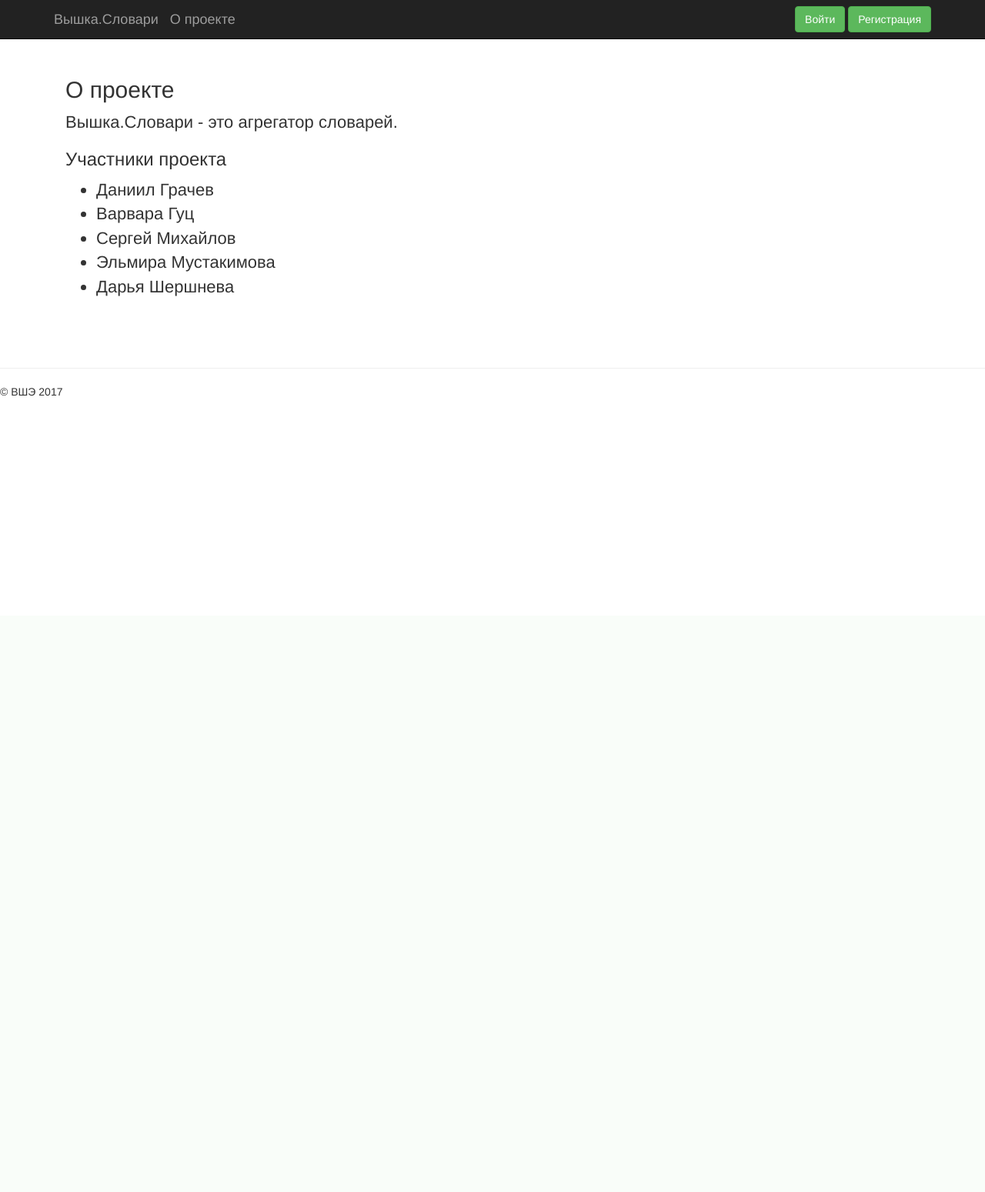
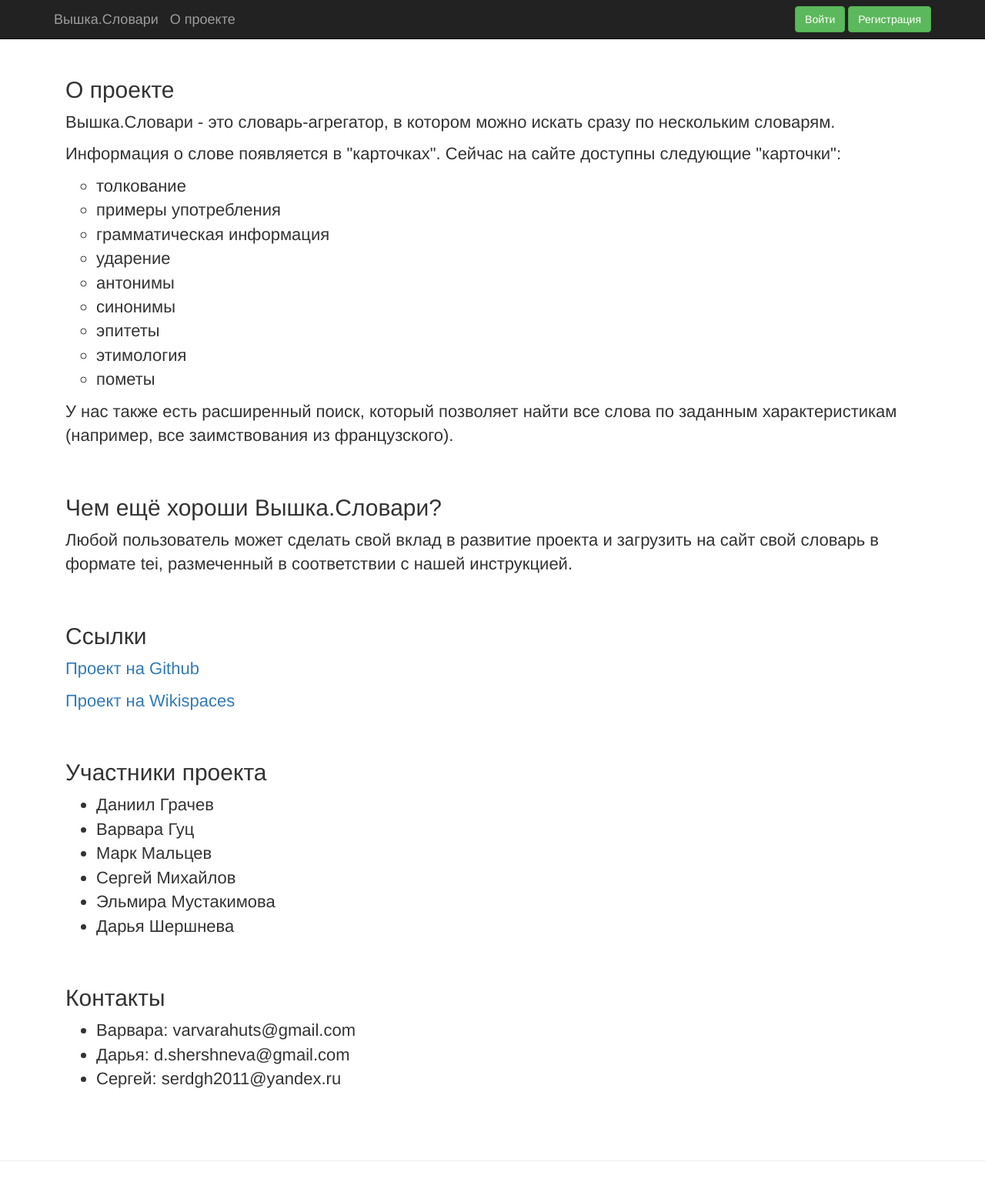
Before and after one commit to Dashershneva/Slovari, a Flask app: page /Vyshka_slovari_about in a window 1280 px wide. Shown: the whole page at 77% size. Before the commit the page ends 515 px from the top, so only its background shows below. Run offline with Flask 2, Linux system fonts and the light colour scheme; some libraries are stand-ins or nearby versions.

Commit message:
Update Slovar_about.html

```diff
--- a/Slovari_website/templates/Slovar_about.html
+++ b/Slovari_website/templates/Slovar_about.html
@@ -41,8 +41,8 @@
         </div>
         <div id="navbar" class="navbar-collapse collapse">
           <form class="navbar-form navbar-right" role="form">
-            <button type="submit" class="btn btn-success"><a href="Vyshka_slovari_enter" style="color:white">Войти</a></button>
-			<button type="submit" class="btn btn-success"><a href="Vyshka_slovari_register" style="color:white">Регистрация</a></button>
+            <a type="submit" class="btn btn-success" href="Vyshka_slovari_enter" style="color:white">Войти</a>
+			<a type="submit" class="btn btn-success" href="Vyshka_slovari_register" style="color:white">Регистрация</a>
           </form>
         </div><!--/.navbar-collapse -->
       </div>
@@ -51,14 +51,43 @@
 	  <div class="container" class="col-md-12">
 		<div class="info">
 			<h2>О проекте</h2>
-		  	<p> Вышка.Словари - это агрегатор словарей.</p>
-			<h3>Участники проекта</h3>
+		  	<p> Вышка.Словари - это словарь-агрегатор, в котором можно искать сразу по нескольким словарям. </p>
+			<p> Информация о слове появляется в "карточках". Сейчас на сайте доступны следующие "карточки": </p>
+			<ul style="list-style-type:circle">
+			  <li>толкование</li>
+			  <li>примеры употребления</li>
+			  <li>грамматическая информация</li>
+			  <li>ударение</li>
+			  <li>антонимы</li>
+			  <li>синонимы</li>
+			  <li>эпитеты</li>
+			  <li>этимология</li>
+			  <li>пометы</li>
+			</ul>
+			<p> У нас также есть расширенный поиск, который позволяет найти все слова по заданным характеристикам (например, все заимствования из французского). </p>
+			<br>
+			<h2> Чем ещё хороши Вышка.Словари? </h2>
+			<p> Любой пользователь может сделать свой вклад в развитие проекта и загрузить на сайт свой словарь в формате tei, размеченный в соответствии с нашей инструкцией. </p>
+			<br>
+			<h2> Ссылки </h2>
+			<p><a href = "https://github.com/Dashershneva/Slovari">Проект на Github</a></p>
+			<p><a href = "http://hsecompling.wikispaces.com/-/M16-18/%D0%92%D1%8B%D1%88%D0%BA%D0%B0.%D0%A1%D0%BB%D0%BE%D0%B2%D0%B0%D1%80%D0%B8/home">Проект на Wikispaces</a></p>
+			<br>
+			<h2>Участники проекта</h2>
 			<ul style="list-style-type:disc">
 			  <li>Даниил Грачев</li>
 			  <li>Варвара Гуц</li>
+			  <li>Марк Мальцев</li>
 			  <li>Сергей Михайлов</li>
 			  <li>Эльмира Мустакимова</li>
 			  <li>Дарья Шершнева</li>
+			</ul>
+			<br>
+			<h2>Контакты</h2>
+			<ul style="list-style-type:disc">
+			  <li>Варвара: varvarahuts@gmail.com</li>
+			  <li>Дарья: d.shershneva@gmail.com </li>
+			  <li>Сергей: serdgh2011@yandex.ru </li>
 			</ul>
 		</div>
 	  </div>
@@ -66,7 +95,7 @@
 	  <hr>
 
       <footer>
-        <p>&copy; ВШЭ 2017</p>
+
       </footer>
     </div>
     </body>
```
